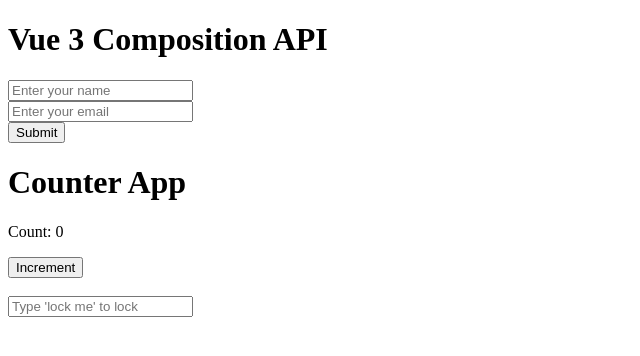
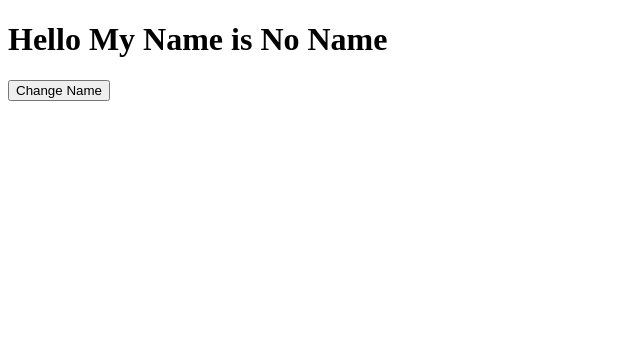
Before and after one commit to yeminko/vue-workspace, a Vue app in the folder vue-basic/: page / in a window 1280 px wide. Shown: the top 356 px of the page, without its empty margins (0-640 px from the left). Built offline with nearby package versions, Linux system fonts and the light colour scheme; the HTML template or start-up script is replaced by a standard one.

Commit message:
feat: update App component to use LifeCycle, enhance LifeCycle with lifecycle hooks, and refine WatcherTest for immediate watch

```diff
--- a/vue-basic/src/App.vue
+++ b/vue-basic/src/App.vue
@@ -1,12 +1,9 @@
 <template>
-  <h1>Vue 3 Composition API</h1>
-  <WatchEffect />
-  <ComputedProperty />
+  <LifeCycle />
 </template>
 
 <script setup lang="ts">
-import ComputedProperty from './components/ComputedProperty.vue'
-import WatchEffect from './components/WatchEffect.vue'
+import LifeCycle from './components/LifeCycle.vue'
 </script>
 
 <style scoped lang="scss"></style>
--- a/vue-basic/src/components/LifeCycle.vue
+++ b/vue-basic/src/components/LifeCycle.vue
@@ -1,21 +1,50 @@
 <template>
   <h1>Hello My Name is {{ name }}</h1>
+  <button @click="name = 'Vue 3'">Change Name</button>
 </template>
 
 <script setup lang="ts">
-import { onMounted, onUnmounted, ref } from 'vue'
+import {
+  onBeforeMount,
+  onBeforeUnmount,
+  onBeforeUpdate,
+  onErrorCaptured,
+  onMounted,
+  onUnmounted,
+  onUpdated,
+  ref,
+} from 'vue'
 
 const name = ref('No Name')
 
+onBeforeMount(() => {
+  console.log('Component is about to mount')
+})
+
 onMounted(() => {
   console.log('Component is mounted')
-  name.value = 'Vue 3'
+})
+
+onBeforeUpdate(() => {
+  console.log('Component is about to update')
+})
+
+onUpdated(() => {
+  console.log('Component is updated')
+})
+
+onBeforeUnmount(() => {
+  console.log('Component is about to unmount')
 })
 
 onUnmounted(() => {
   console.log('Component is unmounted')
   name.value = ''
 })
+
+onErrorCaptured((error) => {
+  console.log('Error captured in component', error)
+})
 </script>
 
 <style scoped lang="scss"></style>
```
Also changed, not shown: vue-basic/src/components/WatcherTest.vue (+7 -11 lines).
